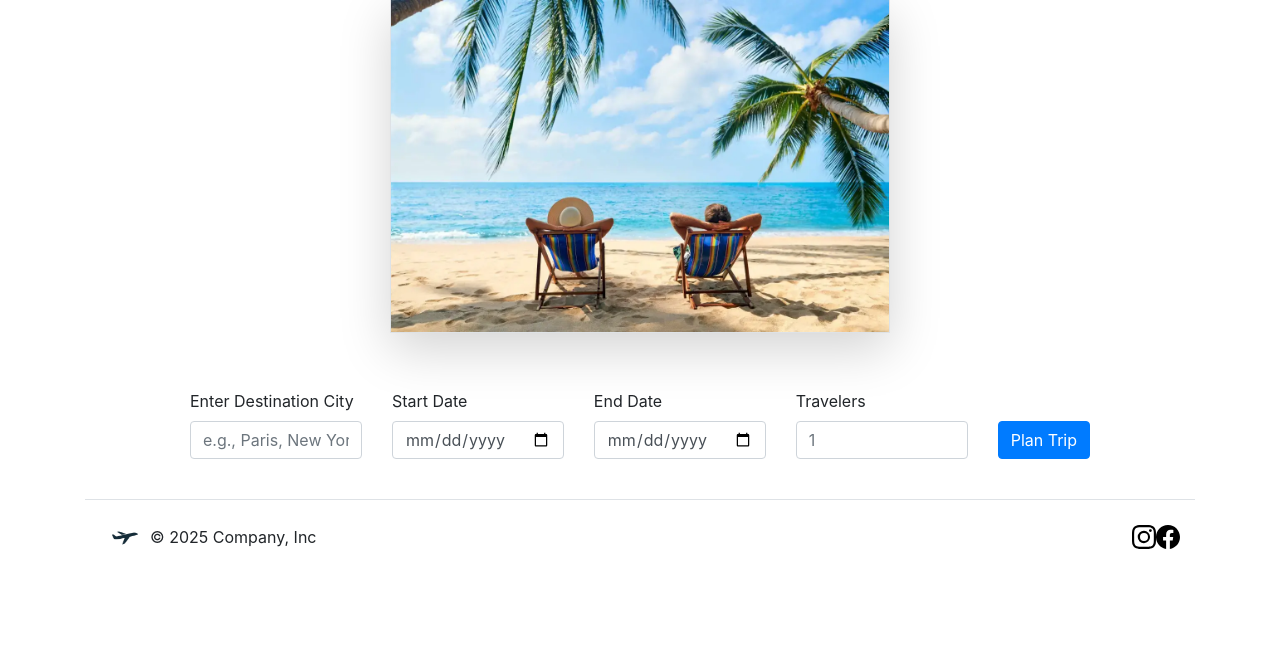
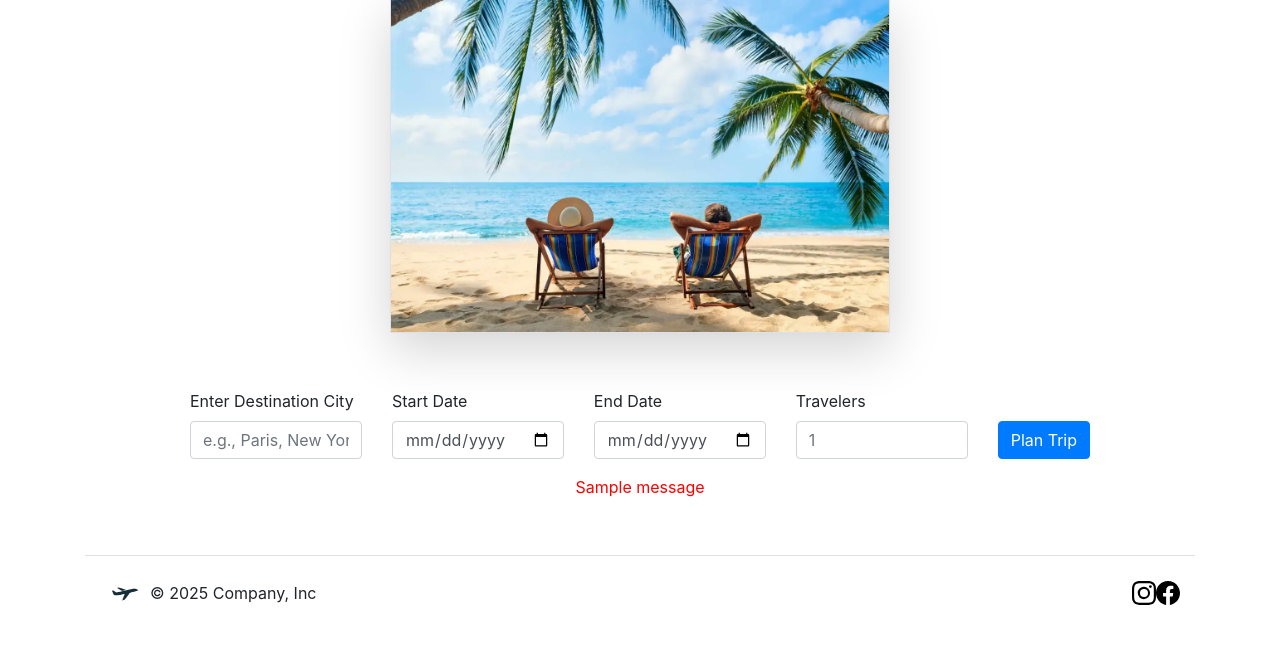
Before and after one commit to tristanm71/Travel-Booking-Project, a Python web app: template templates/index.html in a window 1280 px wide. Shown: the part 212-866 px from the top of the page. Before the commit the page ends 761 px from the top, so only its background shows below. Run offline with Jinja, Linux system fonts and the light colour scheme; the template is opened without the code that fills it: most values are stand-ins (such as "Sample title", 1, 10 or a date in 2020); one stand-in notice (Sample message) is shown; some libraries are stand-ins or nearby versions.

Commit message:
Add comments and updated the index to display error message

```diff
--- a/templates/index.html
+++ b/templates/index.html
@@ -52,6 +52,17 @@
         </div>
       </form>
     </div>
+    <div class="container px-3 d-flex justify-content-center">
+      {% with messages = get_flashed_messages() %}
+      {% if messages %}
+      <div class="mb-3">
+        {% for message in messages %}
+        <p class="text-center" style="color:red">{{ message }}</p>
+        {% endfor %}
+      </div>
+      {% endif %}
+      {% endwith %}
+    </div>
 
   {% endblock %}
 </div>
```
Also changed, not shown: main.py (+13 -3 lines).
